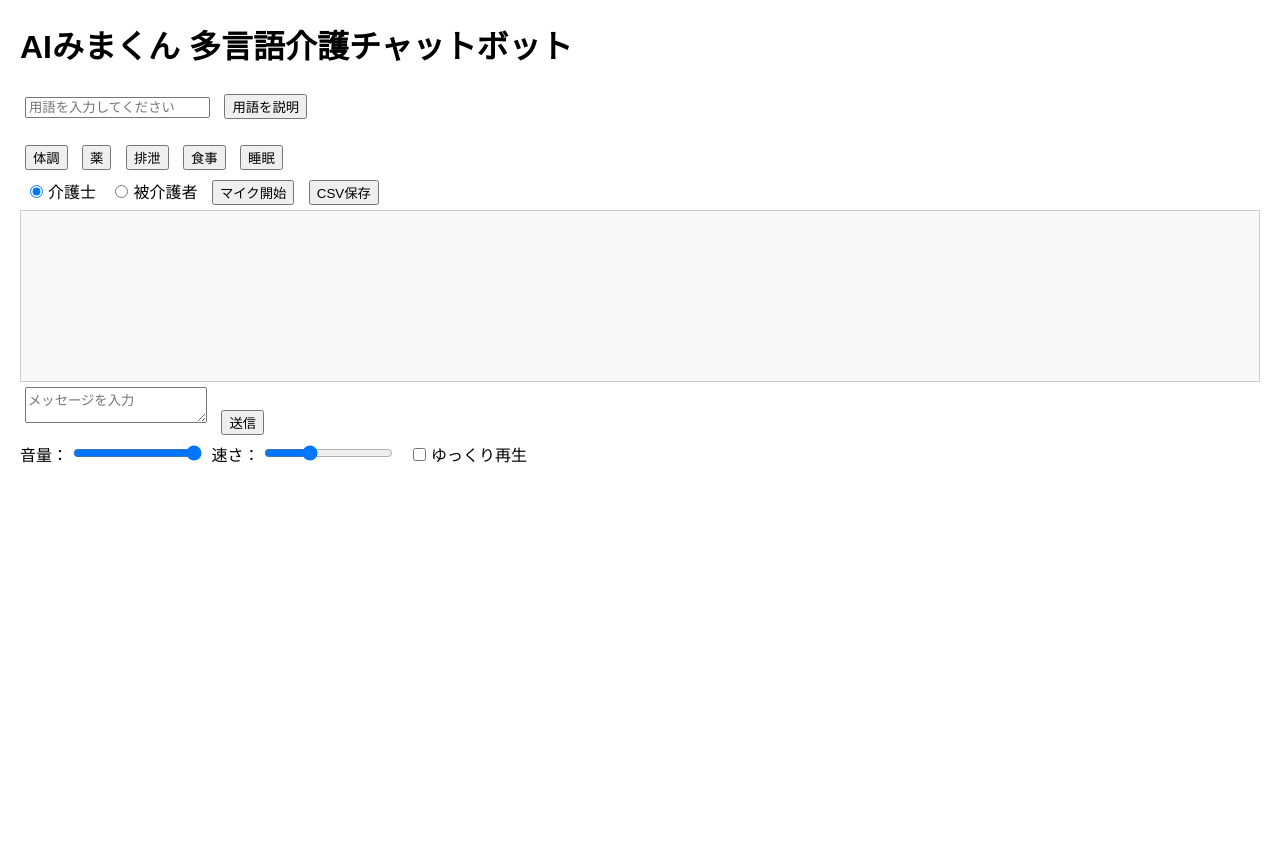
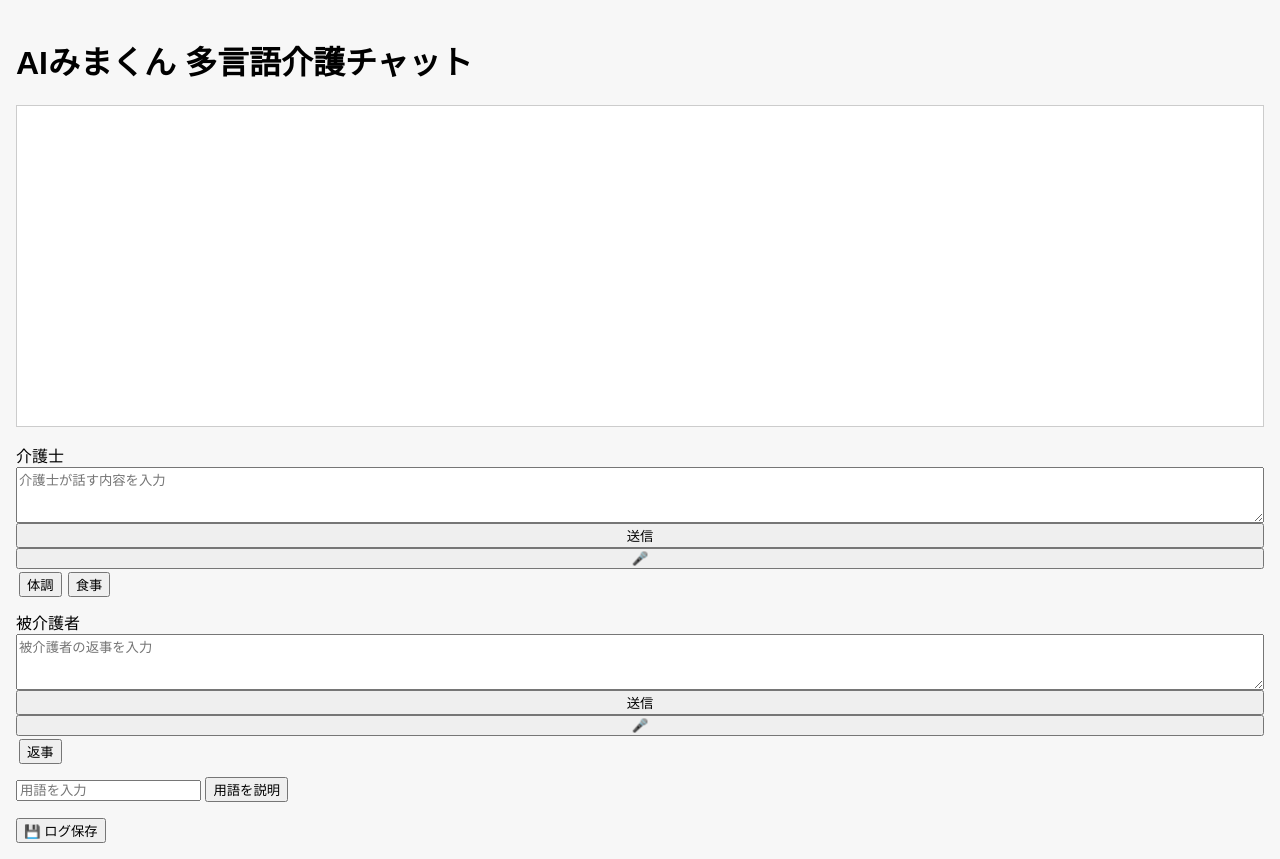
Before and after one commit to MitsunoriFukuchi692/KigosienChatbot_0621, a Flask app: page / in a window 1280 px wide. Before the commit the page ends 463 px from the top, so only its background shows below. Run offline with Flask 3, Linux system fonts and the light colour scheme.

Commit message:
改修版の index.html, chatbot.js, styles.css を反映

```diff
--- a/static/css/styles.css
+++ b/static/css/styles.css
@@ -1,15 +1,46 @@
-
 body {
-    font-family: sans-serif;
-    margin: 20px;
+  font-family: sans-serif;
+  background: #f7f7f7;
+  margin: 0;
+  padding: 1em;
 }
-button, label, input, textarea {
-    margin: 5px;
+.chat-container {
+  height: 300px;
+  overflow-y: auto;
+  background: white;
+  border: 1px solid #ccc;
+  padding: 10px;
+  margin-bottom: 1em;
 }
-#chatLog {
-    border: 1px solid #ccc;
-    padding: 10px;
-    height: 150px;
-    overflow-y: auto;
-    background-color: #f8f8f8;
+.chat-bubble {
+  padding: 8px;
+  margin: 5px;
+  border-radius: 10px;
+  max-width: 80%;
 }
+.chat-bubble.caregiver {
+  background-color: #d0e6ff;
+  text-align: left;
+}
+.chat-bubble.patient {
+  background-color: #fff3b0;
+  text-align: right;
+}
+.input-container {
+  display: flex;
+  flex-direction: column;
+  gap: 10px;
+}
+.input-section {
+  display: flex;
+  flex-direction: column;
+}
+textarea {
+  height: 50px;
+}
+.template-panel button {
+  margin: 3px;
+}
+.term-section {
+  margin-top: 10px;
+}
--- a/static/js/chatbot.js
+++ b/static/js/chatbot.js
@@ -1,61 +1,87 @@
+let chatContainer = document.getElementById("chat-container");
+let termResult = document.getElementById("term-result");
 
-function sendMessage() {
-  const input = document.getElementById("user-input").value;
-  const chat = document.getElementById("chat-window");
-  const role = document.getElementById("speaker-role").value;
-  const message = `${role}: ${input}`;
-  const line = document.createElement("div");
-  line.textContent = message;
-  chat.appendChild(line);
-  chat.scrollTop = chat.scrollHeight;
-  messages.push({ role, input });
-  document.getElementById("user-input").value = "";
+function sendMessage(role) {
+  const input = document.getElementById(`input-${role}`);
+  const message = input.value.trim();
+  if (!message) return;
+
+  const bubble = document.createElement("div");
+  bubble.className = `chat-bubble ${role}`;
+  bubble.textContent = `${role === "caregiver" ? "介護士" : "被介護者"}：${message}`;
+  chatContainer.appendChild(bubble);
+  chatContainer.scrollTop = chatContainer.scrollHeight;
+  input.value = "";
+
+  // 音声読み上げ
+  const utter = new SpeechSynthesisUtterance(message);
+  utter.lang = "ja-JP";
+  speechSynthesis.speak(utter);
+}
+
+function startRecognition(role) {
+  if (!('webkitSpeechRecognition' in window)) return;
+  const recognition = new webkitSpeechRecognition();
+  recognition.lang = "ja-JP";
+  recognition.start();
+  recognition.onresult = function (e) {
+    document.getElementById(`input-${role}`).value = e.results[0][0].transcript;
+  };
 }
 
 function explainTerm() {
-  const term = document.getElementById("explain-term").value;
-  const chat = document.getElementById("chat-window");
-  const response = `${term}: 簡単な説明を準備中です（仮）`;
-  const line = document.createElement("div");
-  line.textContent = response;
-  chat.appendChild(line);
-  chat.scrollTop = chat.scrollHeight;
-}
-
-function showSubOptions(category) {
-  const sub = {
-    "体調": ["体調はどうですか？", "気になる所はありますか？"],
-    "薬": ["お薬は飲みましたか？", "飲み忘れていませんか？"],
-    "排泄": ["排泄はどうでしたか？", "お手洗いには行きましたか？"],
-    "食事": ["ご飯は食べましたか？", "好きな食べ物は？"],
-    "睡眠": ["よく眠れましたか？", "昼寝はしましたか？"]
-  };
-  const subArea = document.getElementById("sub-options");
-  subArea.innerHTML = "";
-  sub[category].forEach(text => {
-    const btn = document.createElement("button");
-    btn.textContent = text;
-    btn.onclick = () => {
-      document.getElementById("user-input").value = text;
-    };
-    subArea.appendChild(btn);
+  const term = document.getElementById("term-input").value.trim();
+  if (!term) return;
+  fetch("/explain", {
+    method: "POST",
+    headers: { "Content-Type": "application/json" },
+    body: JSON.stringify({ term })
+  })
+  .then(res => res.json())
+  .then(data => {
+    termResult.textContent = data.explanation || "説明できませんでした。";
   });
 }
 
-function startRecognition() {
-  alert("音声認識は仮です（未実装）");
-}
-
-function saveToCSV() {
-  let csv = "role,message\n";
-  messages.forEach(msg => {
-    csv += `${msg.role},${msg.input}\n`;
-  });
-  const blob = new Blob([csv], { type: "text/csv" });
+function saveLog() {
+  const lines = Array.from(chatContainer.children).map(div => div.textContent);
+  const blob = new Blob([lines.join("\n")], { type: "text/plain" });
   const a = document.createElement("a");
   a.href = URL.createObjectURL(blob);
-  a.download = "chat_log.csv";
+  a.download = "chat_log.txt";
   a.click();
 }
 
-let messages = [];
+// テンプレート例（カテゴリ毎に追加可能）
+const templates = {
+  caregiver: {
+    "体調": ["体調はどうですか？", "痛みはありますか？"],
+    "食事": ["ご飯は食べましたか？", "食欲はありますか？"]
+  },
+  patient: {
+    "返事": ["はい、元気です", "いいえ、少し痛いです"]
+  }
+};
+
+function loadTemplates() {
+  ["caregiver", "patient"].forEach(role => {
+    const container = document.getElementById(`${role}-templates`);
+    Object.entries(templates[role]).forEach(([category, phrases]) => {
+      const btn = document.createElement("button");
+      btn.textContent = category;
+      btn.onclick = () => {
+        container.innerHTML = "";
+        phrases.forEach(phrase => {
+          const sub = document.createElement("button");
+          sub.textContent = phrase;
+          sub.onclick = () => {
+            document.getElementById(`input-${role}`).value = phrase;
+          };
+          container.appendChild(sub);
+        });
+      };
+      container.appendChild(btn);
+    });
+  });
+}
+document.addEventListener("DOMContentLoaded", loadTemplates);
--- a/templates/index.html
+++ b/templates/index.html
@@ -2,45 +2,39 @@
 <html lang="ja">
 <head>
   <meta charset="UTF-8">
-  <title>AIみまくん 多言語介護チャットボット</title>
+  <title>AIみまくん介護チャット</title>
   <link rel="stylesheet" href="/static/css/styles.css">
 </head>
 <body>
-  <h1>AIみまくん 多言語介護チャットボット</h1>
+  <h1>AIみまくん 多言語介護チャット</h1>
 
-  <div>
-    <input type="text" id="termInput" placeholder="用語を入力してください">
-    <button onclick="explainTerm()">用語を説明</button>
-    <p id="termExplanation"></p>
+  <div class="chat-container" id="chat-container"></div>
+
+  <div class="input-container">
+    <div class="input-section caregiver">
+      <label>介護士</label>
+      <textarea id="input-caregiver" placeholder="介護士が話す内容を入力"></textarea>
+      <button onclick="sendMessage('caregiver')">送信</button>
+      <button onclick="startRecognition('caregiver')">🎤</button>
+      <div id="caregiver-templates" class="template-panel"></div>
+    </div>
+
+    <div class="input-section patient">
+      <label>被介護者</label>
+      <textarea id="input-patient" placeholder="被介護者の返事を入力"></textarea>
+      <button onclick="sendMessage('patient')">送信</button>
+      <button onclick="startRecognition('patient')">🎤</button>
+      <div id="patient-templates" class="template-panel"></div>
+    </div>
   </div>
 
-  <div>
-    <button onclick="showSubTemplates('体調')">体調</button>
-    <button onclick="showSubTemplates('薬')">薬</button>
-    <button onclick="showSubTemplates('排泄')">排泄</button>
-    <button onclick="showSubTemplates('食事')">食事</button>
-    <button onclick="showSubTemplates('睡眠')">睡眠</button>
+  <div class="term-section">
+    <input type="text" id="term-input" placeholder="用語を入力">
+    <button onclick="explainTerm()">用語を説明</button>
+    <p id="term-result"></p>
   </div>
 
-  <div id="subTemplateArea"></div>
-
-  <div>
-    <label><input type="radio" name="role" value="介護士" checked>介護士</label>
-    <label><input type="radio" name="role" value="被介護者">被介護者</label>
-    <button onclick="startMic()">マイク開始</button>
-    <button onclick="saveCSV()">CSV保存</button>
-  </div>
-
-  <div id="chatLog"></div>
-
-  <textarea id="inputArea" placeholder="メッセージを入力"></textarea>
-  <button onclick="sendMessage()">送信</button>
-
-  <div>
-    音量：<input type="range" id="volumeSlider" min="0" max="1" step="0.1" value="1">
-    速さ：<input type="range" id="speedSlider" min="0.5" max="2" step="0.1" value="1">
-    <label><input type="checkbox" id="slowPlayback">ゆっくり再生</label>
-  </div>
+  <button onclick="saveLog()">💾 ログ保存</button>
 
   <script src="/static/js/chatbot.js"></script>
 </body>
```
